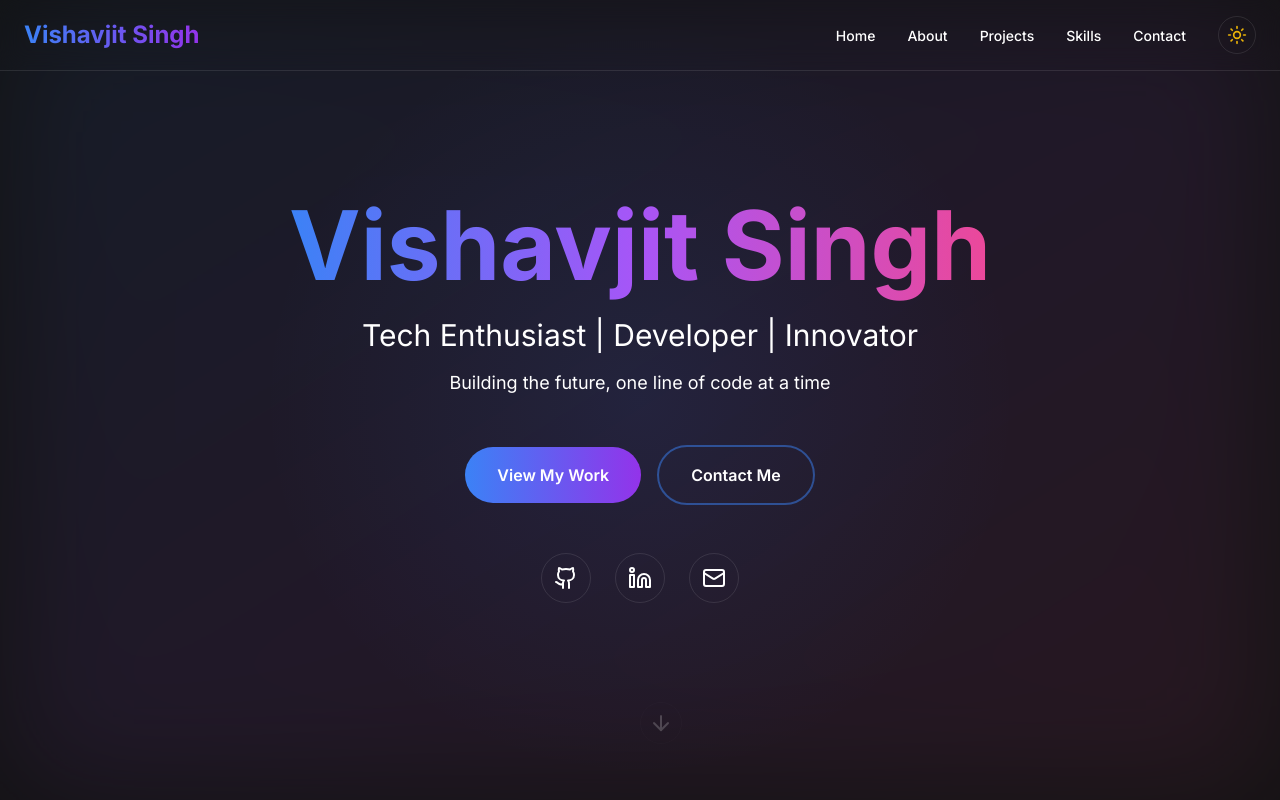
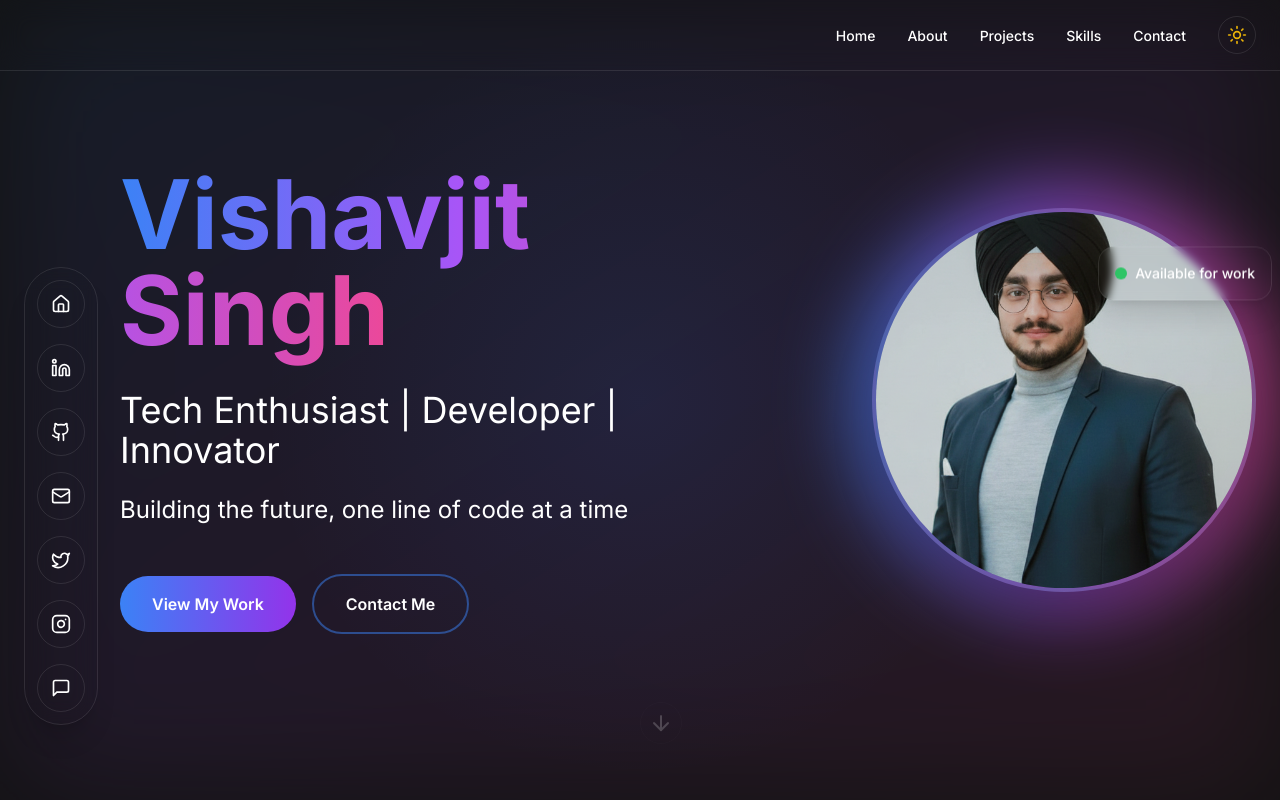
Before and after one commit to iVishav48/Portfolio, a Next.js app: page / in a window 1280 px wide. Shown: the top 800 px of the page. Built offline with nearby package versions, Linux system fonts and the light colour scheme.

Commit message:
(fix) : fixed hero section

```diff
--- a/src/app/page.tsx
+++ b/src/app/page.tsx
@@ -2,6 +2,7 @@ import Header from "@/components/header";
 import Hero from "@/components/hero";
 import About from "@/components/about";
 import ClickSpark from "@/components/click-spark";
+import SocialSidebar from "@/components/social-sidebar";
 
 export default function Home() {
   return (
@@ -14,6 +15,7 @@ export default function Home() {
     >
       <main className="relative min-h-screen">
         <Header />
+        <SocialSidebar />
         <Hero />
         <About />
       </main>
--- a/src/components/about.tsx
+++ b/src/components/about.tsx
@@ -25,7 +25,7 @@ const highlights = [
 
 export default function About() {
   const ref = useRef(null);
-  const isInView = useInView(ref, { once: true, margin: "-100px" });
+  const isInView = useInView(ref, { once: false, margin: "-100px" });
 
   return (
     <section
--- a/src/components/header.tsx
+++ b/src/components/header.tsx
@@ -36,16 +36,7 @@ export default function Header() {
       className="fixed top-0 z-50 w-full border-b border-white/10 bg-background/80 backdrop-blur-md"
     >
       <nav className="container mx-auto flex items-center justify-between px-6 py-4">
-        <motion.div
-          initial={{ opacity: 0 }}
-          animate={{ opacity: 1 }}
-          transition={{ delay: 0.2 }}
-          className="text-2xl font-bold"
-        >
-          <span className="bg-gradient-to-r from-blue-500 to-purple-600 bg-clip-text text-transparent">
-            Vishavjit Singh
-          </span>
-        </motion.div>
+        <div></div>
 
         <div className="flex items-center gap-8">
           <ul className="hidden items-center gap-8 md:flex">
--- a/src/components/hero.tsx
+++ b/src/components/hero.tsx
@@ -2,6 +2,7 @@
 
 import { motion } from "framer-motion";
 import { ArrowDown, Github, Linkedin, Mail } from "lucide-react";
+import Image from "next/image";
 
 export default function Hero() {
   const scrollToSection = (href: string) => {
@@ -22,14 +23,17 @@ export default function Hero() {
         <div className="absolute inset-0 bg-[radial-gradient(circle_at_50%_50%,rgba(59,130,246,0.1),transparent_50%)]" />
       </div>
 
-      <div className="container mx-auto max-w-5xl text-center">
+      <div className="container mx-auto max-w-7xl">
+        <div className="grid items-center gap-12 lg:grid-cols-2 lg:pl-16">
+          {/* Left side - Text content */}
           <motion.div
-          initial={{ opacity: 0, y: 20 }}
-          animate={{ opacity: 1, y: 0 }}
+            initial={{ opacity: 0, x: -50 }}
+            animate={{ opacity: 1, x: 0 }}
             transition={{ duration: 0.8, delay: 0.2 }}
+            className="text-center lg:text-left lg:pl-8"
           >
             <motion.h1
-            className="mb-6 text-5xl font-bold leading-tight md:text-7xl lg:text-8xl"
+              className="mb-8 text-6xl font-bold leading-tight md:text-7xl lg:text-8xl"
               initial={{ opacity: 0, y: 20 }}
               animate={{ opacity: 1, y: 0 }}
               transition={{ duration: 0.8, delay: 0.3 }}
@@ -40,7 +44,7 @@ export default function Hero() {
             </motion.h1>
 
             <motion.p
-            className="mb-4 text-xl text-foreground/80 md:text-2xl lg:text-3xl"
+              className="mb-6 text-2xl text-foreground/80 md:text-3xl lg:text-4xl"
               initial={{ opacity: 0, y: 20 }}
               animate={{ opacity: 1, y: 0 }}
               transition={{ duration: 0.8, delay: 0.4 }}
@@ -49,7 +53,7 @@ export default function Hero() {
             </motion.p>
 
             <motion.p
-            className="mb-12 text-base text-foreground/60 md:text-lg"
+              className="mb-12 text-lg text-foreground/60 md:text-xl lg:text-2xl"
               initial={{ opacity: 0, y: 20 }}
               animate={{ opacity: 1, y: 0 }}
               transition={{ duration: 0.8, delay: 0.5 }}
@@ -58,7 +62,7 @@ export default function Hero() {
             </motion.p>
 
             <motion.div
-            className="flex flex-wrap items-center justify-center gap-4"
+              className="flex flex-wrap items-center justify-center gap-4 lg:justify-start"
               initial={{ opacity: 0, y: 20 }}
               animate={{ opacity: 1, y: 0 }}
               transition={{ duration: 0.8, delay: 0.6 }}
@@ -78,37 +82,54 @@ export default function Hero() {
                 Contact Me
               </button>
             </motion.div>
+          </motion.div>
 
+          {/* Right side - Profile picture */}
           <motion.div
-            className="mt-12 flex items-center justify-center gap-6"
-            initial={{ opacity: 0 }}
-            animate={{ opacity: 1 }}
-            transition={{ duration: 0.8, delay: 0.7 }}
+            initial={{ opacity: 0, x: 50 }}
+            animate={{ opacity: 1, x: 0 }}
+            transition={{ duration: 0.8, delay: 0.4 }}
+            className="relative flex justify-center lg:justify-end"
           >
-            <a
-              href="https://github.com"
-              target="_blank"
-              rel="noopener noreferrer"
-              className="rounded-full border border-white/10 p-3 transition-all hover:border-blue-500/50 hover:bg-blue-500/10"
+            <motion.div
+              whileHover={{ scale: 1.02 }}
+              transition={{ type: "spring", stiffness: 300, damping: 20 }}
+              className="relative"
             >
-              <Github className="h-6 w-6" />
-            </a>
-            <a
-              href="https://linkedin.com"
-              target="_blank"
-              rel="noopener noreferrer"
-              className="rounded-full border border-white/10 p-3 transition-all hover:border-blue-500/50 hover:bg-blue-500/10"
+              {/* Gradient ring effect */}
+              <div className="absolute -inset-4 rounded-full bg-gradient-to-r from-blue-500 via-purple-500 to-pink-500 opacity-75 blur-2xl" />
+
+              {/* Profile picture container */}
+              <div className="relative h-72 w-72 overflow-hidden rounded-full border-4 border-white/10 bg-gradient-to-br from-blue-500/20 to-purple-500/20 shadow-2xl md:h-96 md:w-96">
+                <Image
+                  src="/professional_pic.png"
+                  alt="Vishavjit Singh"
+                  fill
+                  className="object-cover"
+                  priority
+                />
+              </div>
+
+              {/* Floating elements */}
+              <motion.div
+                animate={{
+                  y: [0, -20, 0],
+                }}
+                transition={{
+                  duration: 3,
+                  repeat: Infinity,
+                  ease: "easeInOut",
+                }}
+                className="absolute -right-4 top-10 rounded-2xl border border-white/10 bg-background/80 p-4 backdrop-blur-sm shadow-xl"
               >
-              <Linkedin className="h-6 w-6" />
-            </a>
-            <a
-              href="mailto:contact@vishavjit.com"
-              className="rounded-full border border-white/10 p-3 transition-all hover:border-blue-500/50 hover:bg-blue-500/10"
-            >
-              <Mail className="h-6 w-6" />
-            </a>
+                <div className="flex items-center gap-2">
+                  <div className="h-3 w-3 rounded-full bg-green-500 animate-pulse" />
+                  <span className="text-sm font-medium">Available for work</span>
+                </div>
               </motion.div>
             </motion.div>
+          </motion.div>
+        </div>
 
         <motion.div
           className="absolute bottom-10 left-1/2 -translate-x-1/2"
--- /dev/null
+++ b/src/components/social-sidebar.tsx
@@ -0,0 +1,122 @@
+"use client";
+
+import { motion } from "framer-motion";
+import { Github, Linkedin, Instagram, Twitter, Mail, MessageSquare, Home } from "lucide-react";
+
+const socialLinks = [
+  {
+    name: "Home",
+    href: "#home",
+    icon: Home,
+    color: "hover:text-blue-500",
+    isScroll: true,
+  },
+  {
+    name: "LinkedIn",
+    href: "https://www.linkedin.com/in/vishavjit-singh-s0724/",
+    icon: Linkedin,
+    color: "hover:text-blue-500",
+    isScroll: false,
+  },
+  {
+    name: "GitHub",
+    href: "https://github.com/iVishav48",
+    icon: Github,
+    color: "hover:text-purple-500",
+    isScroll: false,
+  },
+  {
+    name: "Email",
+    href: "mailto:vishav4848@gmail.com",
+    icon: Mail,
+    color: "hover:text-red-500",
+    isScroll: false,
+  },
+  {
+    name: "Twitter",
+    href: "https://x.com/Vishavjit_48",
+    icon: Twitter,
+    color: "hover:text-sky-500",
+    isScroll: false,
+  },
+  {
+    name: "Instagram",
+    href: "https://www.instagram.com/vishav_48/",
+    icon: Instagram,
+    color: "hover:text-pink-500",
+    isScroll: false,
+  },
+  {
+    name: "Contact",
+    href: "#contact",
+    icon: MessageSquare,
+    color: "hover:text-green-500",
+    isScroll: true,
+  },
+];
+
+export default function SocialSidebar() {
+  const scrollToSection = (href: string) => {
+    const element = document.querySelector(href);
+    if (element) {
+      element.scrollIntoView({ behavior: "smooth" });
+    }
+  };
+
+  const handleClick = (link: typeof socialLinks[0], e: React.MouseEvent) => {
+    if (link.isScroll) {
+      e.preventDefault();
+      scrollToSection(link.href);
+    }
+  };
+
+  return (
+    <motion.div
+      initial={{ x: -100, opacity: 0 }}
+      animate={{ x: 0, opacity: 1 }}
+      transition={{ duration: 0.5, delay: 0.5 }}
+      className="fixed left-6 top-1/3 z-40 hidden lg:block"
+    >
+      <div className="flex flex-col gap-4 rounded-full border border-white/10 bg-background/80 p-3 backdrop-blur-md shadow-xl">
+        {socialLinks.map((link, index) => (
+          <motion.div
+            key={link.name}
+            initial={{ x: -50, opacity: 0 }}
+            animate={{ x: 0, opacity: 1 }}
+            transition={{ duration: 0.3, delay: 0.6 + index * 0.1 }}
+          >
+            {link.isScroll ? (
+              <button
+                onClick={(e) => handleClick(link, e)}
+                className={`group relative flex h-12 w-12 items-center justify-center rounded-full border border-white/10 bg-background/50 transition-all hover:scale-110 hover:border-white/30 hover:bg-white/5 ${link.color}`}
+                aria-label={link.name}
+              >
+                <link.icon className="h-5 w-5 transition-transform group-hover:scale-110" />
+
+                {/* Tooltip */}
+                <span className="absolute left-full ml-3 whitespace-nowrap rounded-lg border border-white/10 bg-background/95 px-3 py-1.5 text-sm font-medium opacity-0 transition-opacity group-hover:opacity-100 pointer-events-none backdrop-blur-sm">
+                  {link.name}
+                </span>
+              </button>
+            ) : (
+              <a
+                href={link.href}
+                target="_blank"
+                rel="noopener noreferrer"
+                className={`group relative flex h-12 w-12 items-center justify-center rounded-full border border-white/10 bg-background/50 transition-all hover:scale-110 hover:border-white/30 hover:bg-white/5 ${link.color}`}
+                aria-label={link.name}
+              >
+                <link.icon className="h-5 w-5 transition-transform group-hover:scale-110" />
+
+                {/* Tooltip */}
+                <span className="absolute left-full ml-3 whitespace-nowrap rounded-lg border border-white/10 bg-background/95 px-3 py-1.5 text-sm font-medium opacity-0 transition-opacity group-hover:opacity-100 pointer-events-none backdrop-blur-sm">
+                  {link.name}
+                </span>
+              </a>
+            )}
+          </motion.div>
+        ))}
+      </div>
+    </motion.div>
+  );
+}
```
Also changed, not shown: public/professional_pic.png (added). Lines whose indentation alone changed are shown as unchanged.
